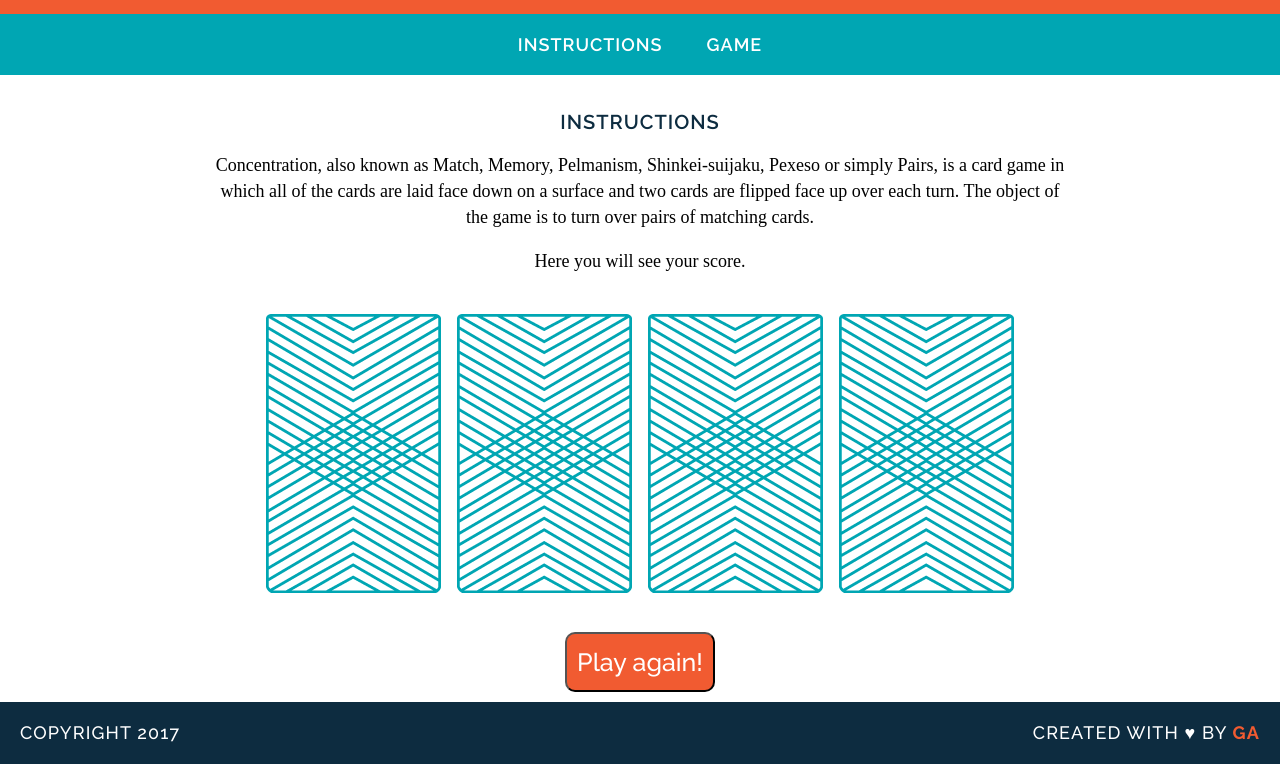
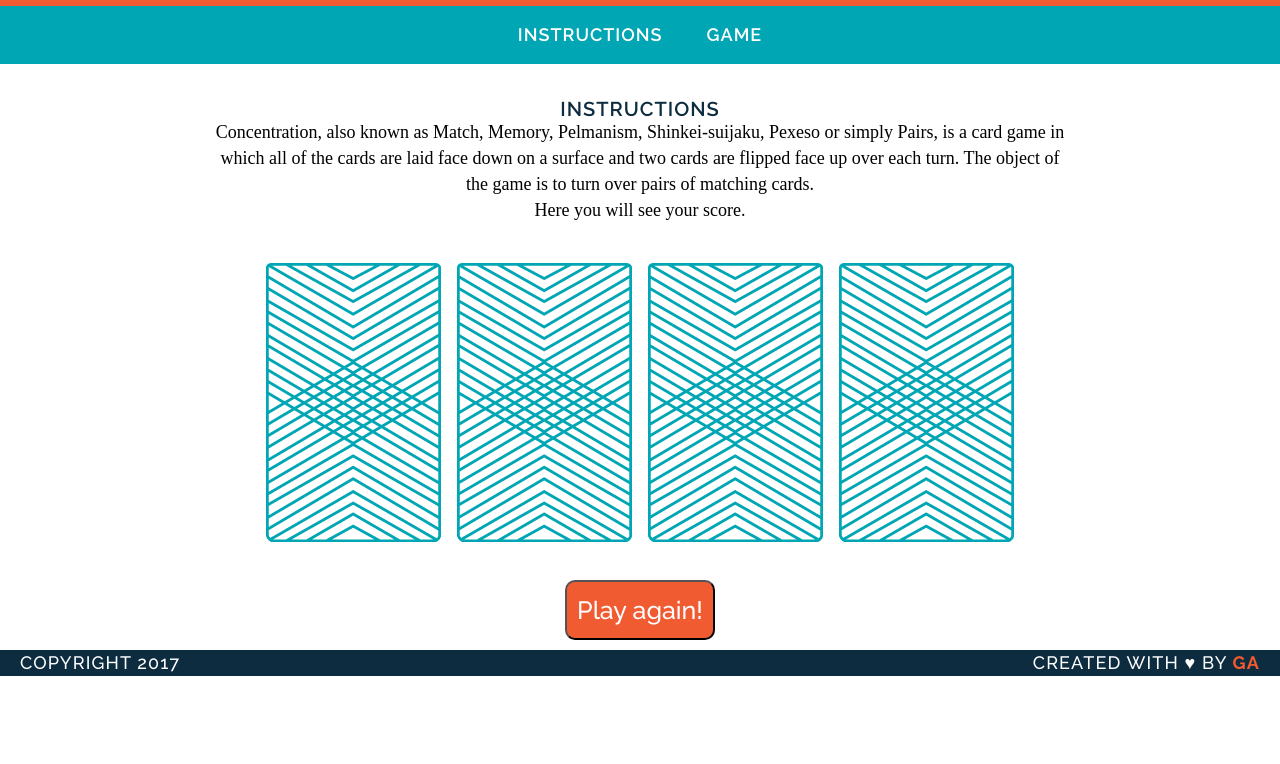
Before and after one commit to Gio85/wdi-fundamentals-memorygame, a plain HTML site: page index.html in a window 1280 px wide. Shown: the part 99-863 px from the top of the page. After the commit the page ends 800 px from the top, so only its background shows below. Drawn offline with Linux system fonts and the light colour scheme; a web font is replaced by a local one.

```diff
--- /dev/null
+++ b/css/reset.css
@@ -0,0 +1,48 @@
+/* http://meyerweb.com/eric/tools/css/reset/
+   v2.0 | 20110126
+   License: none (public domain)
+*/
+
+html, body, div, span, applet, object, iframe,
+h1, h2, h3, h4, h5, h6, p, blockquote, pre,
+a, abbr, acronym, address, big, cite, code,
+del, dfn, em, img, ins, kbd, q, s, samp,
+small, strike, strong, sub, sup, tt, var,
+b, u, i, center,
+dl, dt, dd, ol, ul, li,
+fieldset, form, label, legend,
+table, caption, tbody, tfoot, thead, tr, th, td,
+article, aside, canvas, details, embed,
+figure, figcaption, footer, header, hgroup,
+menu, nav, output, ruby, section, summary,
+time, mark, audio, video {
+  margin: 0;
+  padding: 0;
+  border: 0;
+  font-size: 100%;
+  font: inherit;
+  vertical-align: baseline;
+}
+/* HTML5 display-role reset for older browsers */
+article, aside, details, figcaption, figure,
+footer, header, hgroup, menu, nav, section {
+  display: block;
+}
+body {
+  line-height: 1;
+}
+ol, ul {
+  list-style: none;
+}
+blockquote, q {
+  quotes: none;
+}
+blockquote:before, blockquote:after,
+q:before, q:after {
+  content: '';
+  content: none;
+}
+table {
+  border-collapse: collapse;
+  border-spacing: 0;
+}
--- a/index.html
+++ b/index.html
@@ -3,7 +3,7 @@
 <head>
   <title>Memory Card Game</title>
   <link href="https://fonts.googleapis.com/css?family=Droid+Serif|Raleway:400,500,600,700" rel="stylesheet">
-
+  <link rel="stylesheet" type="text/css" href="css/reset.css">
   <link rel="stylesheet" type="text/css" href="css/style.css">
 </head>
 <body>
```
